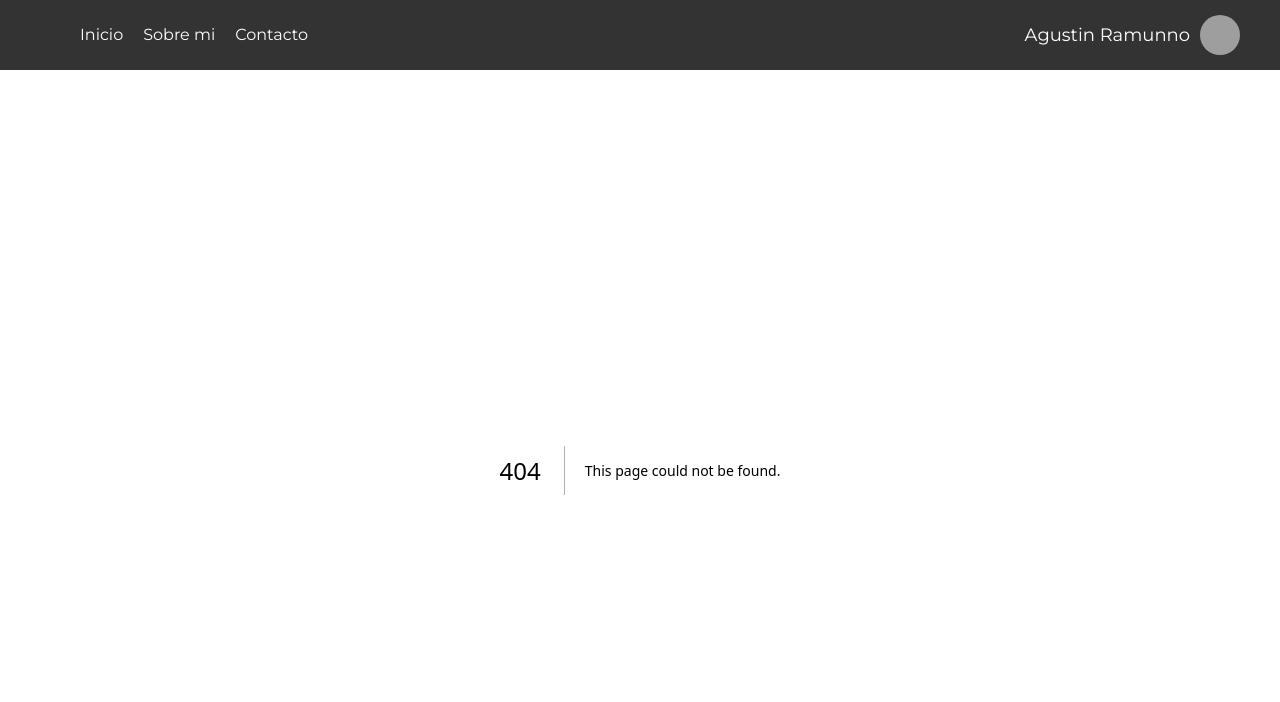
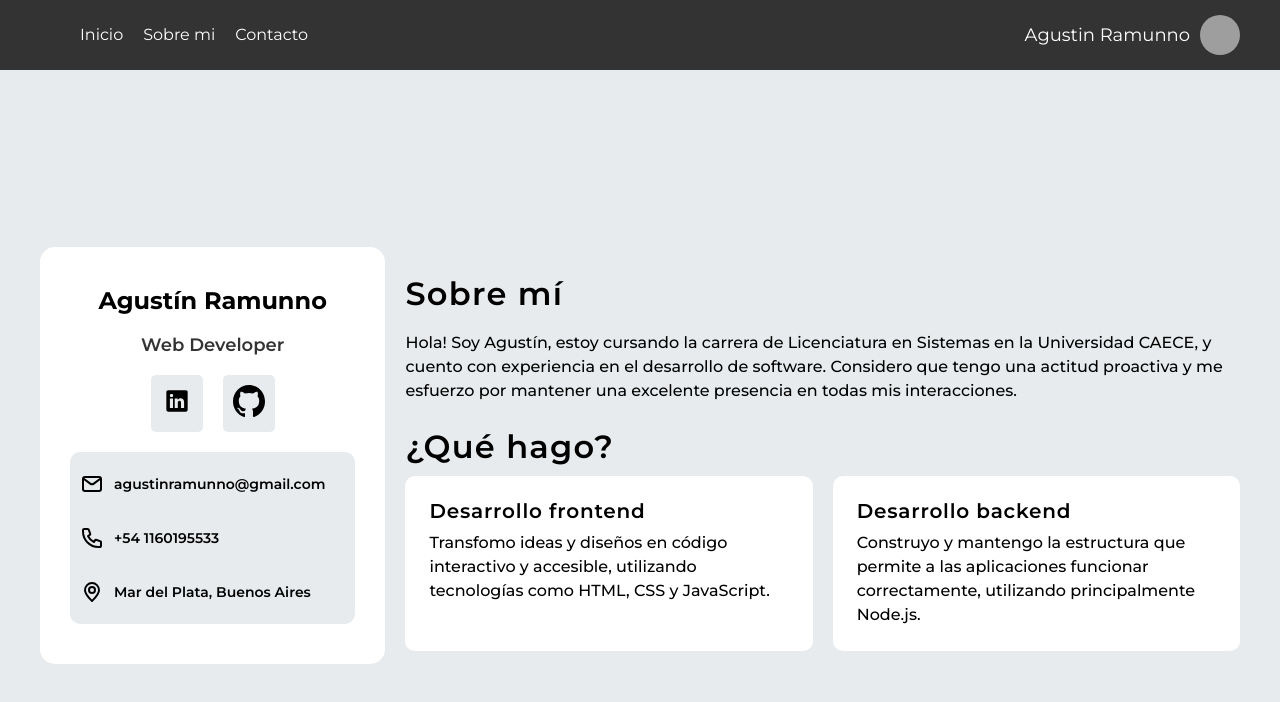
Before and after one commit to RamunnoAJ/sturdy-journey, a Next.js app: page /about in a window 1280 px wide. Before the commit this address had no page. Shown: the top 702 px of the page. Built offline with nearby package versions, Linux system fonts and the light colour scheme; grey boxes are pictures that could not be loaded.

Commit message:
Creo página de sobre mí

```diff
--- /dev/null
+++ b/src/app/about/page.js
@@ -0,0 +1,14 @@
+import AboutMe from "@/components/about/AboutMe/AboutMe";
+import styles from "./styles.module.css";
+import AboutInfo from "@/components/about/AboutInfo/AboutInfo";
+
+export default function About() {
+  return (
+    <main className={styles.main}>
+      <div className={styles.container}>
+        <AboutInfo />
+        <AboutMe />
+      </div>
+    </main>
+  );
+}
--- /dev/null
+++ b/src/app/about/styles.module.css
@@ -0,0 +1,27 @@
+.main {
+  min-height: calc(100vh - 70px);
+  display: grid;
+  place-content: center;
+}
+
+.container {
+  max-width: 1200px;
+  padding: 20px;
+  margin: 0 auto;
+  margin-top: 10px;
+  display: flex;
+  flex-direction: column;
+  gap: 20px;
+  align-items: center;
+}
+
+@media (min-width: 768px) {
+  .container {
+    flex-direction: row;
+    margin-top: 40px;
+  }
+
+  .about__cards__container {
+    grid-template-columns: 1fr 1fr;
+  }
+}
```
